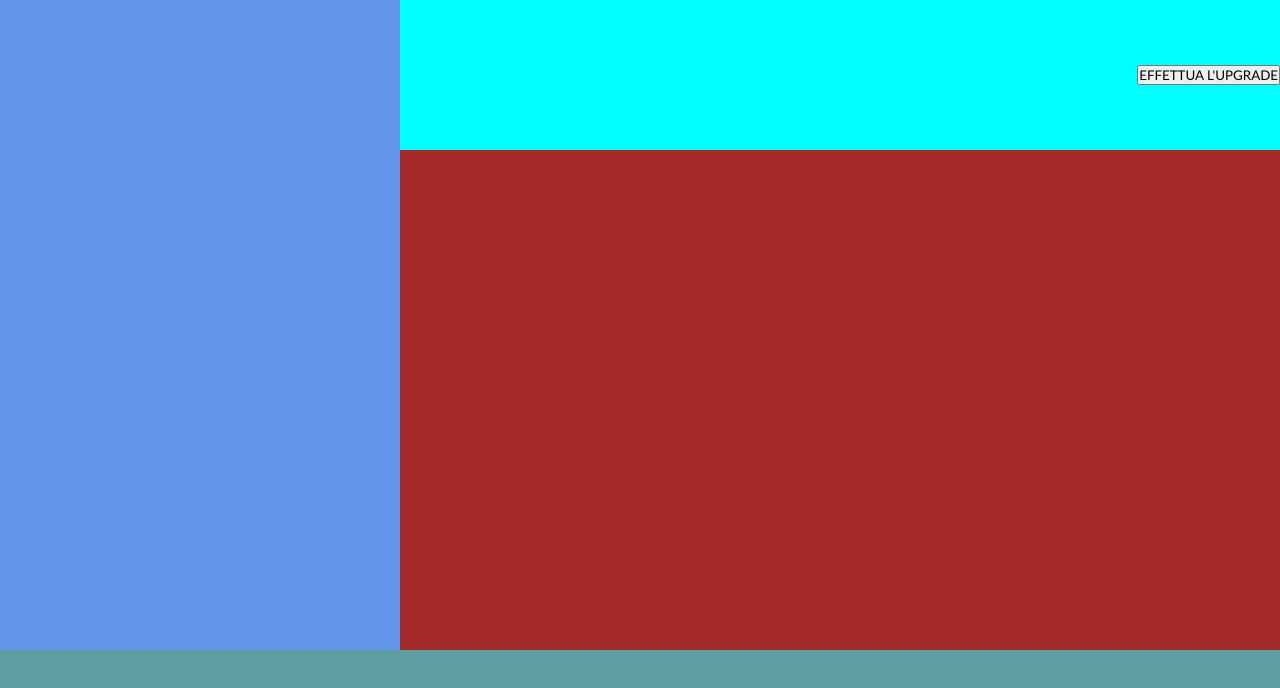
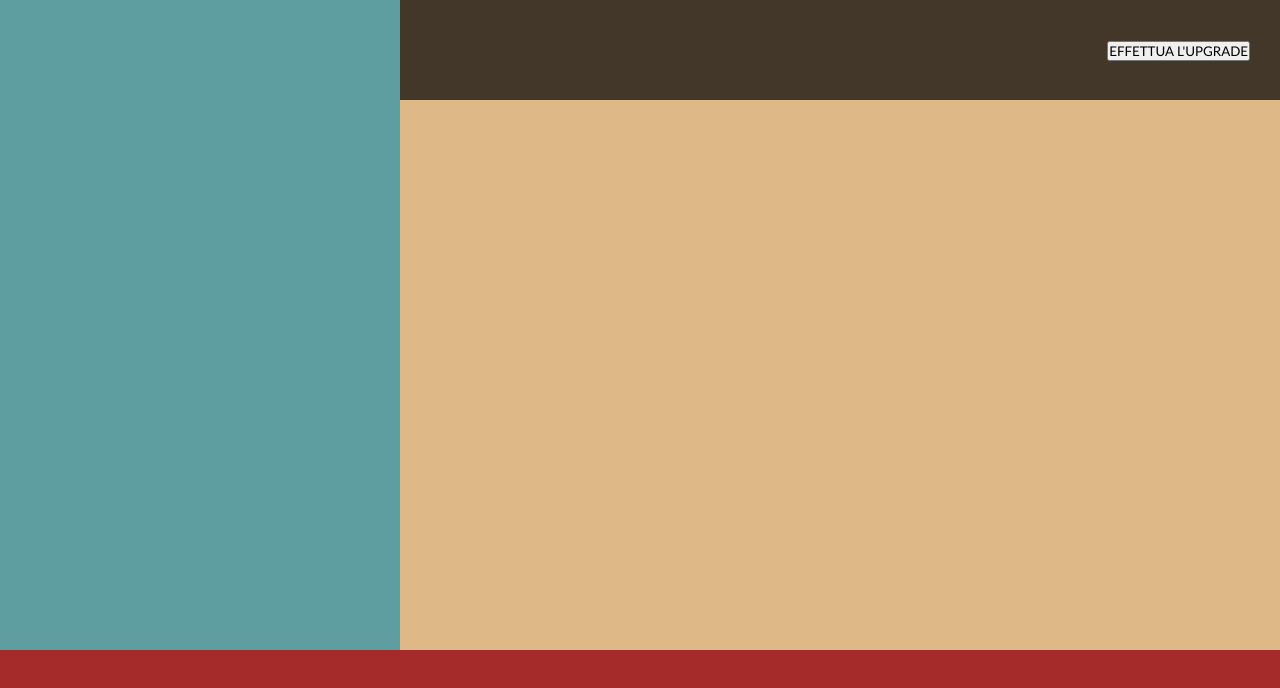
Before and after one commit to Samuele-Finotello/html-css-spotifyweb, a plain HTML site: page index.html in a window 1280 px wide. Drawn offline with Linux system fonts and the light colour scheme.

Commit message:
[add] rebuild structure

```diff
--- a/assets/css/style.css
+++ b/assets/css/style.css
@@ -5,31 +5,41 @@
   font-family: 'Trebuchet MS', 'Lucida Sans Unicode', 'Lucida Grande', 'Lucida Sans', Arial, sans-serif;
 }
 
-header {
+footer {
   height: 150px;
-  background-color: aqua;
-  display: flex;
-  justify-content: flex-end;
-  align-items: center;
+  background-color: brown;
 }
 
 main {
-  height: calc(100vh - 300px);
-  background-color: brown;
-  overflow: auto;
+  display: flex;
+  height: calc(100vh - 150px);
+  background-color: chartreuse;
 }
 
-footer {
-  height: 150px;
+#sidebar {
+  width: 400px;
+  height: 100%;
   background-color: cadetblue;
 }
 
-#sidebar {
+#content {
+  height: 100%;
+  width: calc(100vw - 400px);
+  overflow-y: auto;
+  background-color: burlywood;
+}
+
+.header-row {
+  height: 100px;
+  width: calc(100vw - 400px);
+  display: flex;
+  flex-wrap: wrap;
+  justify-content: flex-end;
+  align-items: center;
   position: absolute;
-  top: 0;
-  left: 0;
-  overflow: auto;
-  height: calc(100vh - 150px);
-  width: 400px;
-  background-color: cornflowerblue;
+  background-color: rgba(0, 0, 0, 0.7);
 }
+
+button {
+  margin: 0 30px;
+}
--- a/index.html
+++ b/index.html
@@ -10,21 +10,18 @@
 
 <body>
 
-  <header>
-
-    <button>EFFETTUA L'UPGRADE</button>
-
-  </header>
-
   <main>
 
-    <div id="sidebar">
-
+    <div id="sidebar"></div>
+    <div id="content">
+      <div class="header-row">
+        <div>
+          <button class="button">EFFETTUA L'UPGRADE</button>
+        </div>
+      </div>
 
 
     </div>
-
-
 
   </main>
 
```
